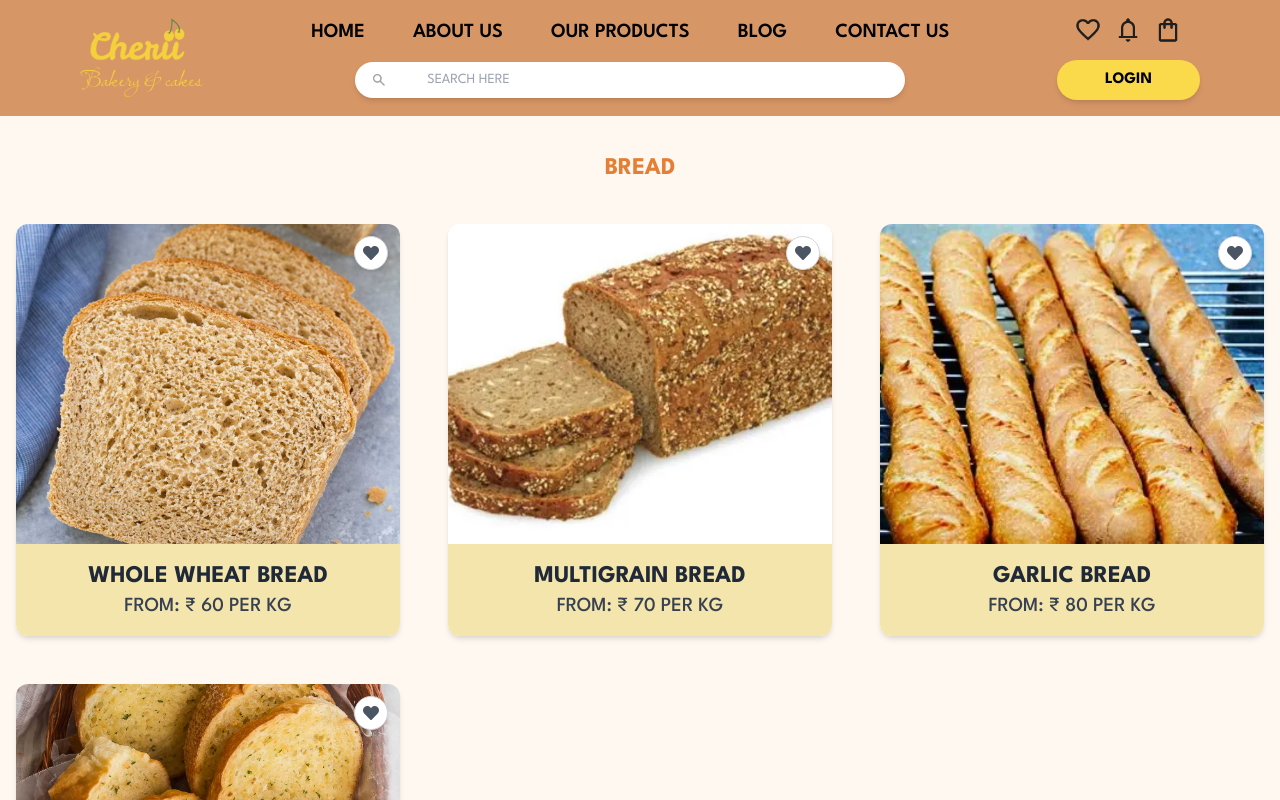
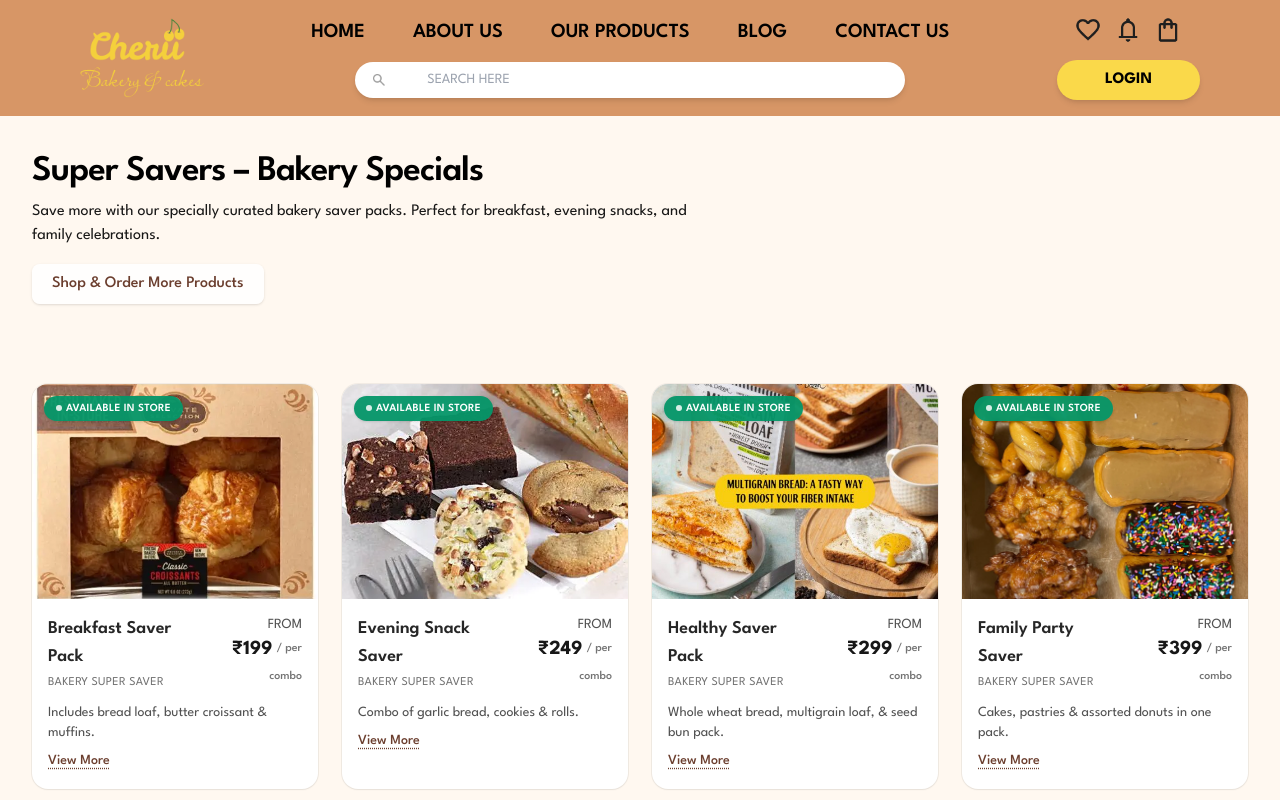
Before and after one commit to sugandv21/Bakery_Website, a React (Vite) app: page /super-savers in a window 1280 px wide. Shown: the top 800 px of the page. Built offline with nearby package versions, Linux system fonts and the light colour scheme.

Commit message:
Update SuperSavers.jsx

```diff
--- a/src/pages/SuperSavers.jsx
+++ b/src/pages/SuperSavers.jsx
@@ -1,68 +1,169 @@
-import React, { useEffect } from "react";
+import React, { useState, useEffect } from "react";
 import { Link } from "react-router-dom";
-import { FaHeart } from "react-icons/fa";
-import { bread } from "../data/breadData";
-import { useWishlist } from "../context/WishlistContext";
 
-const SuperSavers = () => {
-  const { wishlist, addToWishlist } = useWishlist();
+import saver1 from "../assets/images/pack4.webp";
+import saver2 from "../assets/images/pack3.webp";
+import saver3 from "../assets/images/pack2.jpg";
+import saver4 from "../assets/images/pack1.webp";
+
+const superSaverItems = [
+  {
+    id: "ss1",
+    name: "Breakfast Saver Pack",
+    category: "Bakery Super Saver",
+    priceFrom: 199,
+    unit: "per combo",
+    availableInStore: true,
+    desc: "Includes bread loaf, butter croissant & muffins.",
+    more: "Our Breakfast Saver Pack is perfect for families. Get a fresh bread loaf, 2 buttery croissants, and 4 soft muffins – wholesome and affordable.",
+    image: saver1,
+  },
+  {
+    id: "ss2",
+    name: "Evening Snack Saver",
+    category: "Bakery Super Saver",
+    priceFrom: 249,
+    unit: "per combo",
+    availableInStore: true,
+    desc: "Combo of garlic bread, cookies & rolls.",
+    more: "The Evening Snack Saver is a perfect mix for tea-time: Garlic bread loaf, 200g cookies, and 4 soft bread rolls – tasty and value-packed.",
+    image: saver2,
+  },
+  {
+    id: "ss3",
+    name: "Healthy Saver Pack",
+    category: "Bakery Super Saver",
+    priceFrom: 299,
+    unit: "per combo",
+    availableInStore: true,
+    desc: "Whole wheat bread, multigrain loaf, & seed bun pack.",
+    more: "For the health-conscious: A whole wheat bread, one multigrain loaf, and 6 seed buns. Nutritious, fresh, and affordable.",
+    image: saver3,
+  },
+  {
+    id: "ss4",
+    name: "Family Party Saver",
+    category: "Bakery Super Saver",
+    priceFrom: 399,
+    unit: "per combo",
+    availableInStore: true,
+    desc: "Cakes, pastries & assorted donuts in one pack.",
+    more: "Celebrate with our Family Party Saver Pack – includes 1 half kg cake, 2 pastries, and 4 assorted donuts. Perfect for parties and gatherings.",
+    image: saver4,
+  },
+];
+
+export default function SuperSavers() {
   useEffect(() => {
-      document.title = "CHERRI | SUPER SAVERS";
+    document.title = "CHERRI | SUPER SAVERS - BAKERY";
   }, []);
 
+  const [expanded, setExpanded] = useState(null);
+  const toggleExpand = (id) => {
+    setExpanded(expanded === id ? null : id);
+  };
+
   return (
-    <section className="mt-20 md:mt-44 lg:mt-28 bg-[#FFF8F0] py-10 min-h-screen">
-      <div className="max-w-7xl mx-auto px-4">
-        <h2 className="text-center text-2xl font-bold text-[#E57F35] mb-10">
-          BREAD
-        </h2>
+    <div className="min-h-screen mt-20 md:mt-44 lg:mt-28 bg-[#FFF8F0]">
 
-        <div className="grid grid-cols-1 sm:grid-cols-2 lg:grid-cols-3 gap-12">
-          {bread.map((product) => {
-            const inWishlist = wishlist.some((item) => item.id === product.id);
-            return (
-              <div
-                key={product.id}
-                className="relative bg-white rounded-xl overflow-hidden shadow-md group flex flex-col"
+      <header>
+        <div className="mx-auto max-w-7xl px-4 sm:px-6 lg:px-8 py-10">
+          <h1 className="text-3xl md:text-4xl font-semibold tracking-tight">
+            Super Savers – Bakery Specials
+          </h1>
+          <p className="mt-2 opacity-90 max-w-2xl">
+            Save more with our specially curated bakery saver packs. Perfect for
+            breakfast, evening snacks, and family celebrations.
+          </p>
+          <Link
+            to="/products"
+            className="inline-block mt-4 rounded-lg bg-white/90 text-[#6B3E2E] px-5 py-2 font-medium shadow hover:bg-white"
           >
-                <div
-                  onClick={(e) => {
-                    e.preventDefault();
-                    e.stopPropagation();
-                    addToWishlist(product);
-                  }}
-                  className="absolute top-3 right-3 bg-white rounded-full p-2 shadow-md border border-gray-300 hover:bg-[#D99A6C] hover:text-white transition-colors cursor-pointer z-10"
+            Shop & Order More Products
+          </Link>
+        </div>
+      </header>
+
+
+      <main className="mx-auto max-w-7xl px-4 sm:px-6 lg:px-8 py-10">
+        <div className="grid grid-cols-1 sm:grid-cols-2 lg:grid-cols-4 gap-6">
+          {superSaverItems.map((item) => (
+            <article
+              key={item.id}
+              className="group rounded-2xl bg-white shadow-sm ring-1 ring-black/5 hover:shadow-md transition-shadow overflow-hidden"
             >
-                  <FaHeart
-                    className={`transition-colors duration-200 ${
-                      inWishlist ? "text-red-500" : "text-gray-600"
-                    }`}
+              <div className="w-full text-left">
+
+                <div className="relative aspect-[4/3] overflow-hidden">
+                  <img
+                    src={item.image}
+                    alt={item.name}
+                    loading="lazy"
+                    className="h-full w-full object-cover transition-transform duration-300 group-hover:scale-105"
                   />
+                  {item.availableInStore && (
+                    <span className="absolute left-3 top-3 inline-flex items-center gap-1 rounded-full bg-emerald-600/95 px-3 py-1 text-[11px] font-semibold uppercase tracking-wide text-white shadow">
+                      <span className="h-1.5 w-1.5 rounded-full bg-white animate-pulse" />
+                      Available in Store
+                    </span>
+                  )}
                 </div>
 
-                <Link to={`/product/${product.id}`} className="flex-1">
-                  <img
-                    src={product.img}
-                    alt={product.title}
-                    className="w-full h-80 object-cover transform group-hover:scale-105 transition duration-300"
-                  />
-                </Link>
 
-                <div className="p-4 bg-[#F3E5AB] text-center">
-                  <h3 className="text-lg md:text-xl lg:text-2xl  font-bold text-gray-800 uppercase">
-                    {product.title}
+                <div className="p-4">
+                  <div className="flex items-start justify-between gap-3">
+                    <div>
+                      <h3 className="text-lg font-semibold text-neutral-800">
+                        {item.name}
                       </h3>
-                  <p className="text-lg md:text-xl font-medium text-gray-700">
-                    FROM: ₹ {product.price} PER KG
+                      <p className="mt-1 text-xs text-neutral-500 uppercase tracking-wide">
+                        {item.category}
+                      </p>
+                    </div>
+                    <div className="text-right">
+                      <p className="text-sm text-neutral-600">FROM</p>
+                      <p className="text-xl font-bold text-neutral-900">
+                        ₹{item.priceFrom}
+                        <span className="ml-1 align-middle text-xs font-medium text-neutral-500">
+                          / {item.unit}
+                        </span>
                       </p>
                     </div>
                   </div>
-            );
-          })}
+
+                  <p className="mt-3 text-sm text-neutral-600 line-clamp-2">
+                    {item.desc}
+                  </p>
+
+                  <button
+                    onClick={() => toggleExpand(item.id)}
+                    aria-expanded={expanded === item.id}
+                    className="mt-2 text-sm font-medium text-[#6B3E2E] underline decoration-dotted underline-offset-4 hover:opacity-80"
+                  >
+                    {expanded === item.id ? "View Less" : "View More"}
+                  </button>
+
+                  {expanded === item.id && (
+                    <p className="mt-3 text-sm text-neutral-700 transition-all duration-300 ease-in-out">
+                      {item.more}
+                    </p>
+                  )}
                 </div>
               </div>
-    </section>
+            </article>
+          ))}
+        </div>
+
+
+        <div className="mt-10 text-center">
+          <Link
+            to="/products"
+            className="inline-block rounded-lg bg-[#D99A6C] text-white px-6 py-3 font-medium shadow hover:bg-[#b97e55]"
+          >
+            Click to Shop & Explore More Products
+          </Link>
+        </div>
+      </main>
+    </div>
   );
-};
-
-export default SuperSavers;
+}
```
Lines whose indentation alone changed are shown as unchanged.
